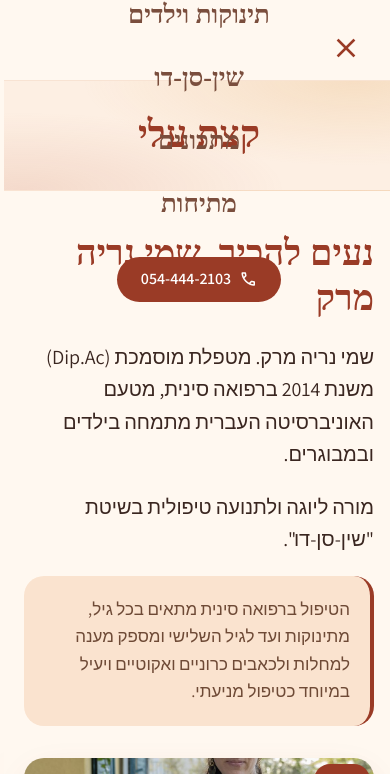
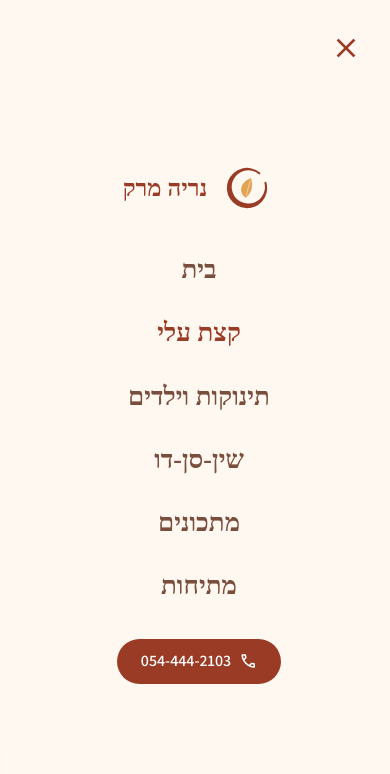
Before and after one commit to neriyasoup/hamedakeret-n, a plain HTML site: page about.html in a window 390 px wide. Both pictures are taken after a click on the button "menu". Shown: the top 774 px of the page. Drawn offline with nearby package versions, Linux system fonts and the light colour scheme; a web font is replaced by a local one.

Commit message:
Fix mobile menu: move overlay out of header so it covers the full screen

```diff
--- a/about.html
+++ b/about.html
@@ -40,8 +40,11 @@
         <button id="menu-btn" class="lg:hidden text-primary p-2" aria-label="פתח תפריט">
             <span class="material-symbols-outlined text-[32px]">menu</span>
         </button>
-        <!-- Mobile Menu Overlay -->
-        <div id="mobile-menu" class="fixed inset-0 z-[100] hidden bg-cream-bg flex flex-col justify-center items-center gap-7">
+    </nav>
+</header>
+
+<!-- Mobile Menu Overlay (outside the header so it covers the whole screen) -->
+<div id="mobile-menu" class="fixed inset-0 z-[110] hidden bg-cream-bg overflow-y-auto flex flex-col justify-center items-center gap-7">
     <button id="close-menu" class="absolute top-6 right-6 text-primary p-2" aria-label="סגור תפריט">
         <span class="material-symbols-outlined text-[32px]">close</span>
     </button>
@@ -59,8 +62,6 @@
         <span class="material-symbols-outlined text-[18px]">phone</span>054-444-2103
     </a>
 </div>
-    </nav>
-</header>
 
 <main class="pt-20">
     <!-- Page Header (Tightened space, without subtitle as requested) -->
@@ -244,17 +245,20 @@
     if (menuBtn && mobileMenu) {
         menuBtn.addEventListener('click', () => {
             mobileMenu.classList.remove('hidden');
+            document.body.classList.add('overflow-hidden');
         });
     }
     if (closeBtn && mobileMenu) {
         closeBtn.addEventListener('click', () => {
             mobileMenu.classList.add('hidden');
+            document.body.classList.remove('overflow-hidden');
         });
     }
     const mobileLinks = mobileMenu ? mobileMenu.querySelectorAll('a') : [];
     mobileLinks.forEach(link => {
         link.addEventListener('click', () => {
             mobileMenu.classList.add('hidden');
+            document.body.classList.remove('overflow-hidden');
         });
     });
 </script>
```
Also changed, not shown: index.html (+8 -4 lines), kids.html (+8 -4 lines), recipes.html (+8 -4 lines), shinsendo.html (+8 -4 lines), stretches.html (+8 -4 lines). Lines whose indentation alone changed are shown as unchanged.
